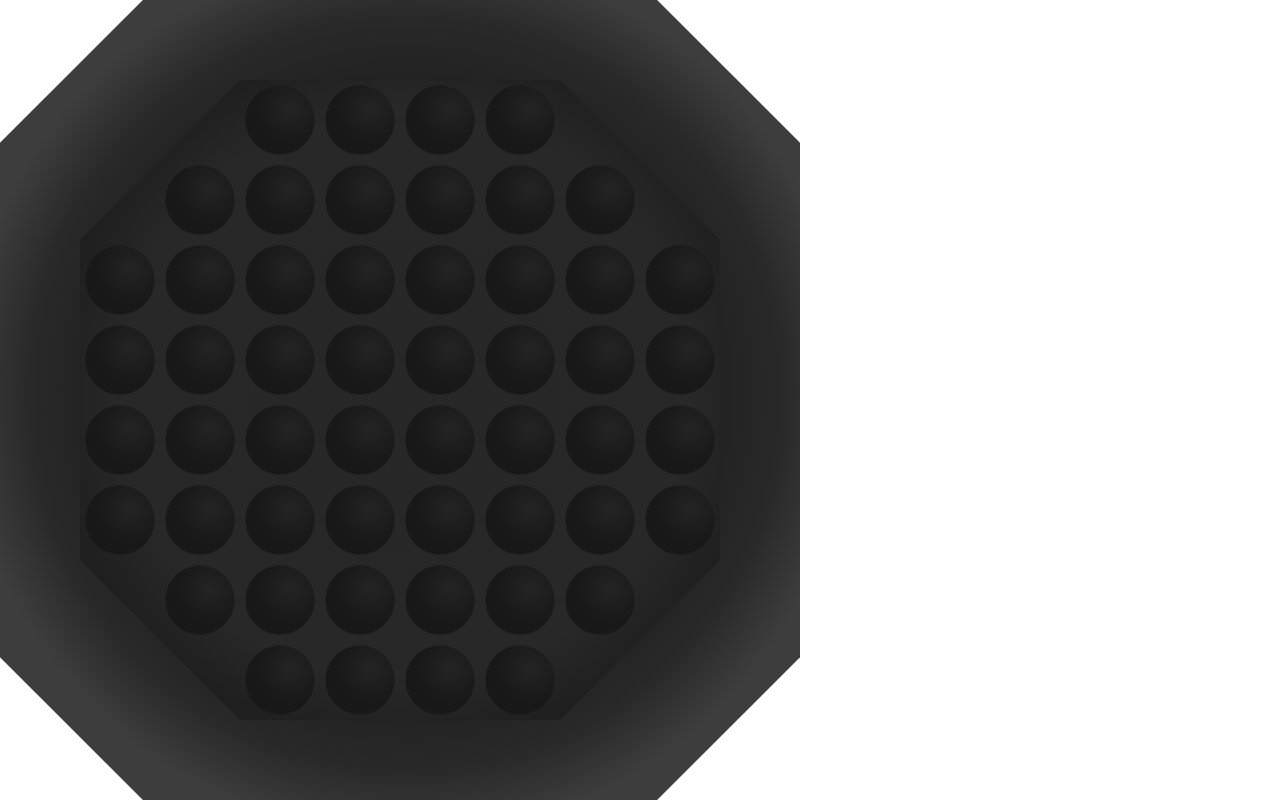
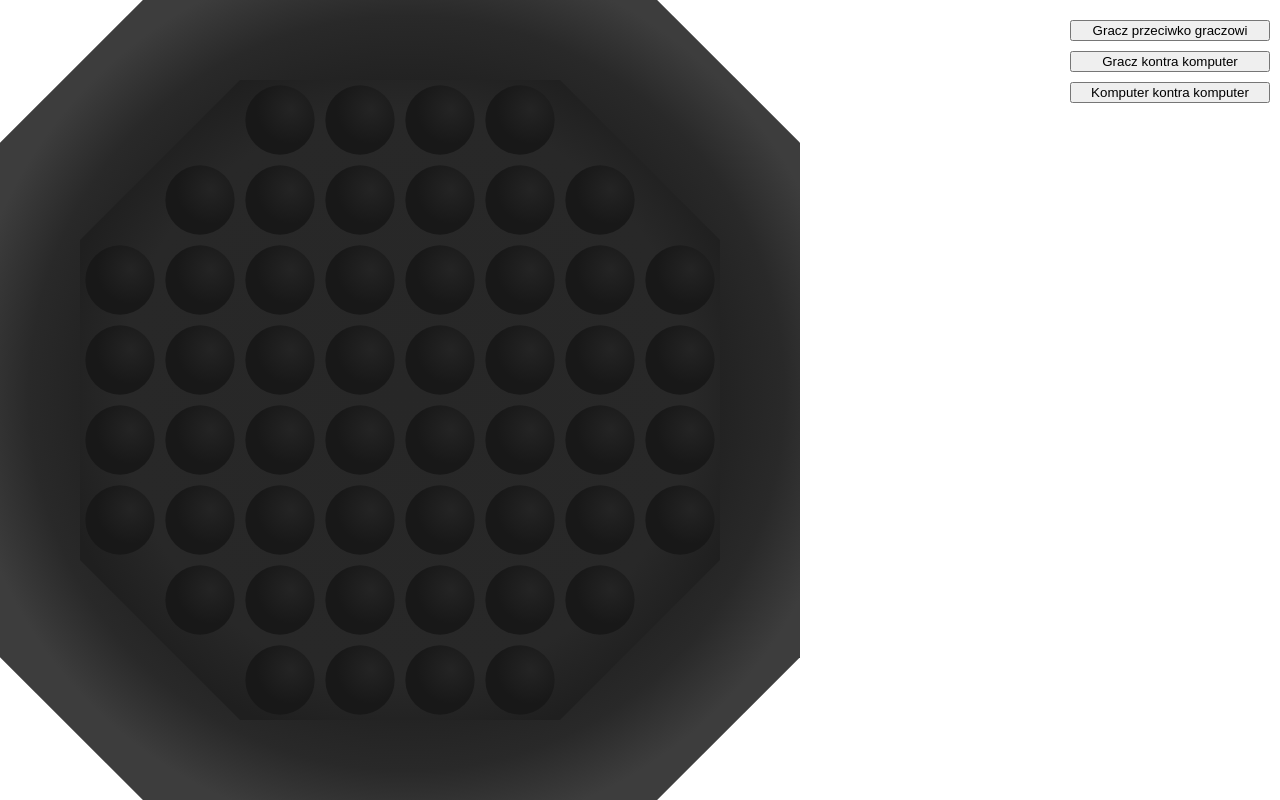
Before and after one commit to ppietrakowski/Focus, a website: page index.html in a window 1280 px wide. Drawn offline with Linux system fonts and the light colour scheme.

Commit message:
added buttons to change gameplay type

```diff
--- a/css/style.css
+++ b/css/style.css
@@ -9,7 +9,6 @@ body {
     border: 0;
     background-image: url(../img/focusEmptyBoard.svg);
     background-repeat: no-repeat;
-
     padding: 80px;
 }
 
@@ -64,3 +63,15 @@ body {
     float: left;
     z-index: 2;
 }
+
+#gameStyles {
+    float: right;
+    border: 0;
+    width: 200px;
+    margin: 10px 10px 0 0;
+}
+
+#gameStyles button {
+    margin-top: 10px;
+    width: 200px;
+}
--- a/index.html
+++ b/index.html
@@ -7,6 +7,11 @@
     <title>Focus</title>
   </head>
   <body>
+    <div id="gameStyles">
+      <button id="playerVsPlayer">Gracz przeciwko graczowi</button>
+      <button id="playerVsAI">Gracz kontra komputer</button>
+      <button id="AIvsAI">Komputer kontra komputer</button>
+    </div>
     <div class="gameBoard">
       <!-- there will be stuff -->
     </div>
```
Also changed, not shown: src/index.js (+8 -0 lines).
